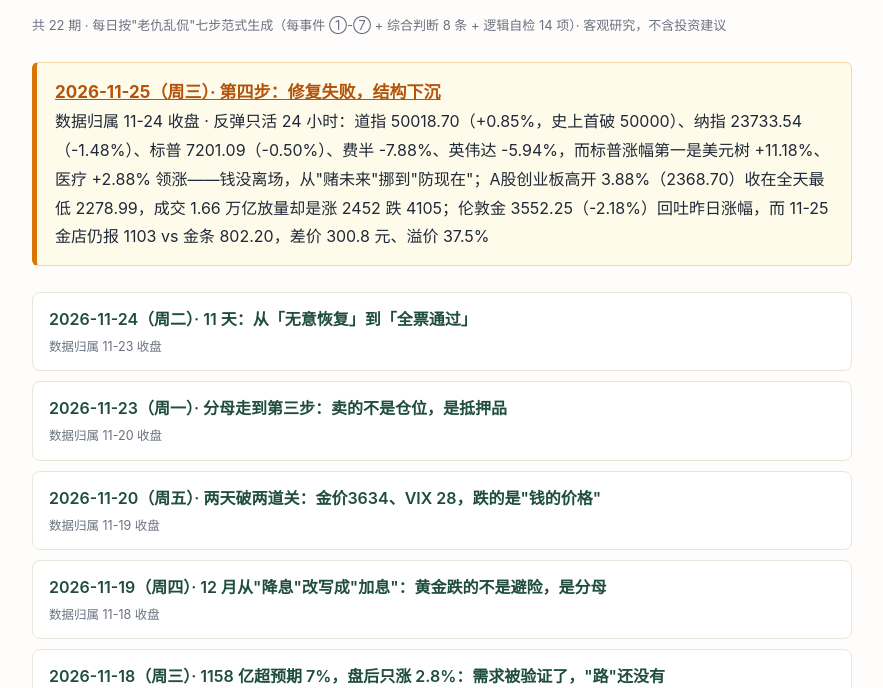
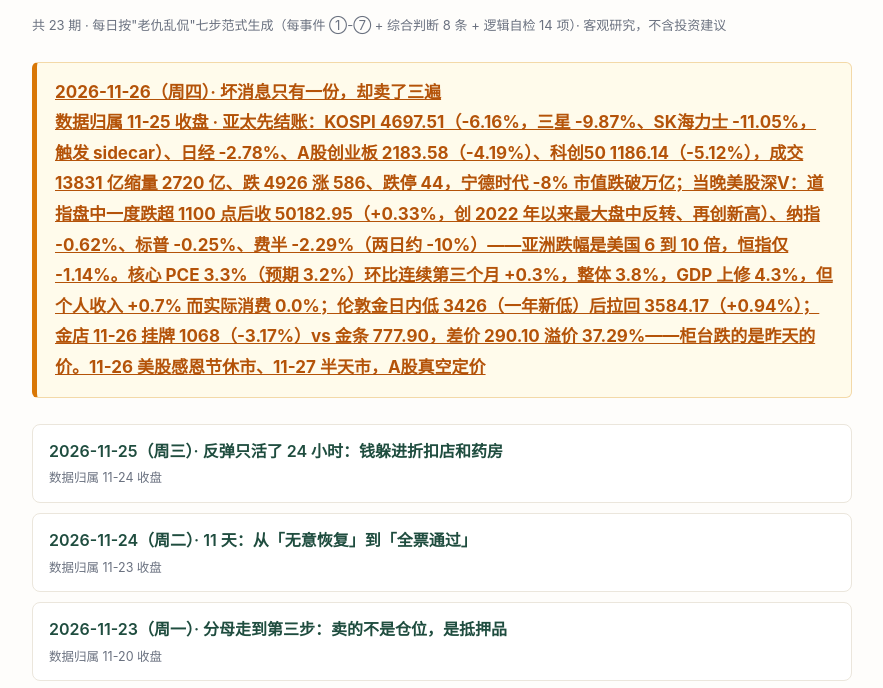
Before and after one commit to 951367983/laoqiu-hotspot-review, a plain HTML site: page index.html in a window 1280 px wide. Shown: the part 105-793 px from the top of the page, without its empty margins (198-1081 px from the left). Drawn offline with Linux system fonts and the light colour scheme.

Commit message:
laoqiu: 2026-11-26 index

```diff
--- a/index.html
+++ b/index.html
@@ -29,14 +29,15 @@ footer{margin-top:40px;padding-top:16px;border-top:1px solid #e5e7eb;color:#6b72
 </style></head><body>
 
 <h1>老仇热点评价归档</h1>
-<p class="meta">共 22 期 · 每日按"老仇乱侃"七步范式生成（每事件 ①-⑦ + 综合判断 8 条 + 逻辑自检 14 项）· 客观研究，不含投资建议</p>
+<p class="meta">共 23 期 · 每日按"老仇乱侃"七步范式生成（每事件 ①-⑦ + 综合判断 8 条 + 逻辑自检 14 项）· 客观研究，不含投资建议</p>
 
 <ul class="latest">
-  <li><a href="./2026-11-25.html" style="color:#b45309;font-weight:700;font-size:17px;">2026-11-25（周三）· 第四步：修复失败，结构下沉</a>
-  <div class="d">数据归属 11-24 收盘 · 反弹只活 24 小时：道指 50018.70（+0.85%，史上首破 50000）、纳指 23733.54（-1.48%）、标普 7201.09（-0.50%）、费半 -7.88%、英伟达 -5.94%，而标普涨幅第一是美元树 +11.18%、医疗 +2.88% 领涨——钱没离场，从"赌未来"挪到"防现在"；A股创业板高开 3.88%（2368.70）收在全天最低 2278.99，成交 1.66 万亿放量却是涨 2452 跌 4105；伦敦金 3552.25（-2.18%）回吐昨日涨幅，而 11-25 金店仍报 1103 vs 金条 802.20，差价 300.8 元、溢价 37.5%</div></li>
+  <li><a href="./2026-11-26.html" style="color:#b45309;font-weight:700;font-size:17px;">2026-11-26（周四）· 坏消息只有一份，却卖了三遍</li>
+  <div class="d">数据归属 11-25 收盘 · 亚太先结账：KOSPI 4697.51（-6.16%，三星 -9.87%、SK海力士 -11.05%，触发 sidecar）、日经 -2.78%、A股创业板 2183.58（-4.19%）、科创50 1186.14（-5.12%），成交 13831 亿缩量 2720 亿、跌 4926 涨 586、跌停 44，宁德时代 -8% 市值跌破万亿；当晚美股深V：道指盘中一度跌超 1100 点后收 50182.95（+0.33%，创 2022 年以来最大盘中反转、再创新高）、纳指 -0.62%、标普 -0.25%、费半 -2.29%（两日约 -10%）——亚洲跌幅是美国 6 到 10 倍，恒指仅 -1.14%。核心 PCE 3.3%（预期 3.2%）环比连续第三个月 +0.3%，整体 3.8%，GDP 上修 4.3%，但个人收入 +0.7% 而实际消费 0.0%；伦敦金日内低 3426（一年新低）后拉回 3584.17（+0.94%）；金店 11-26 挂牌 1068（-3.17%）vs 金条 777.90，差价 290.10 溢价 37.29%——柜台跌的是昨天的价。11-26 美股感恩节休市、11-27 半天市，A股真空定价</div>
 </ul>
 
 <ul class="list">
+<li><a href="./2026-11-25.html">2026-11-25（周三）· 反弹只活了 24 小时：钱躲进折扣店和药房</a><div class="d">数据归属 11-24 收盘</div></li>
 <li><a href="./2026-11-24.html">2026-11-24（周二）· 11 天：从「无意恢复」到「全票通过」</a><div class="d">数据归属 11-23 收盘</div></li>
 <li><a href="./2026-11-23.html">2026-11-23（周一）· 分母走到第三步：卖的不是仓位，是抵押品</a><div class="d">数据归属 11-20 收盘</div></li>
 <li><a href="./2026-11-20.html">2026-11-20（周五）· 两天破两道关：金价3634、VIX 28，跌的是"钱的价格"</a><div class="d">数据归属 11-19 收盘</div></li>
```
